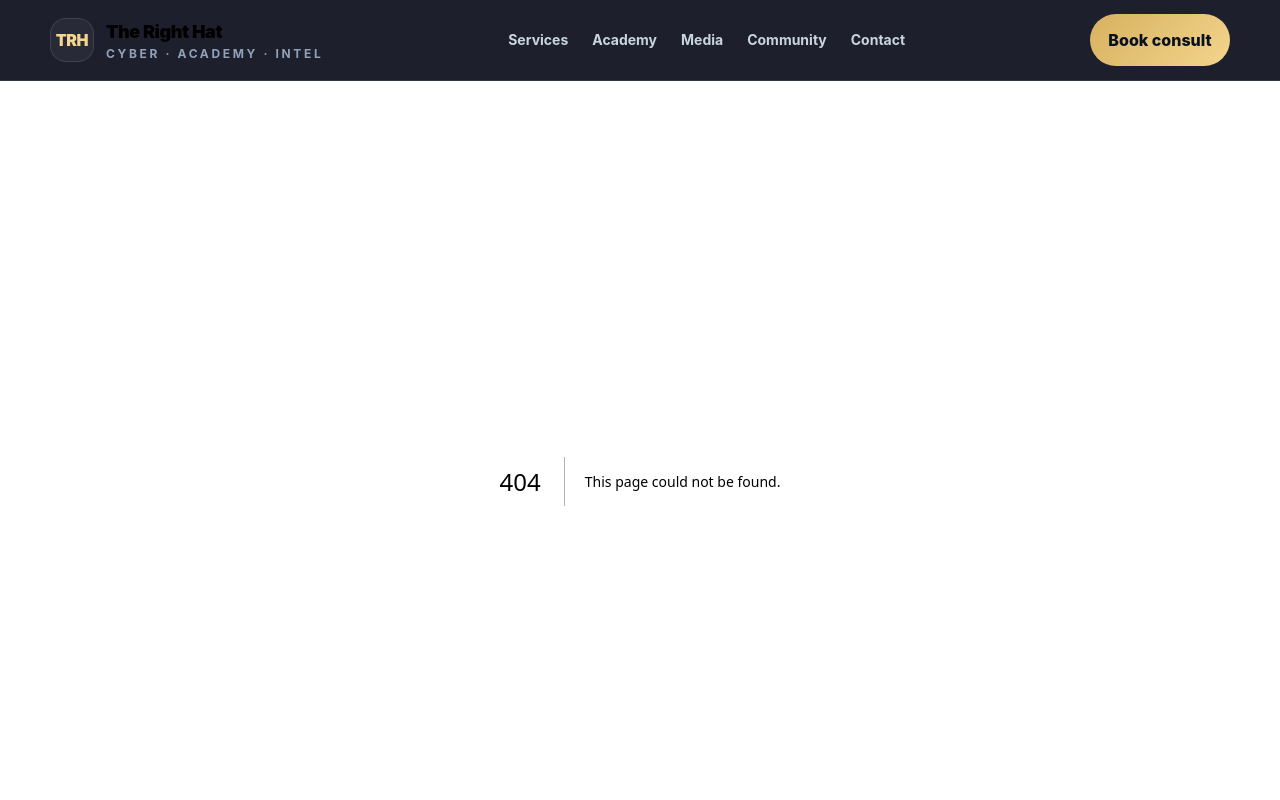
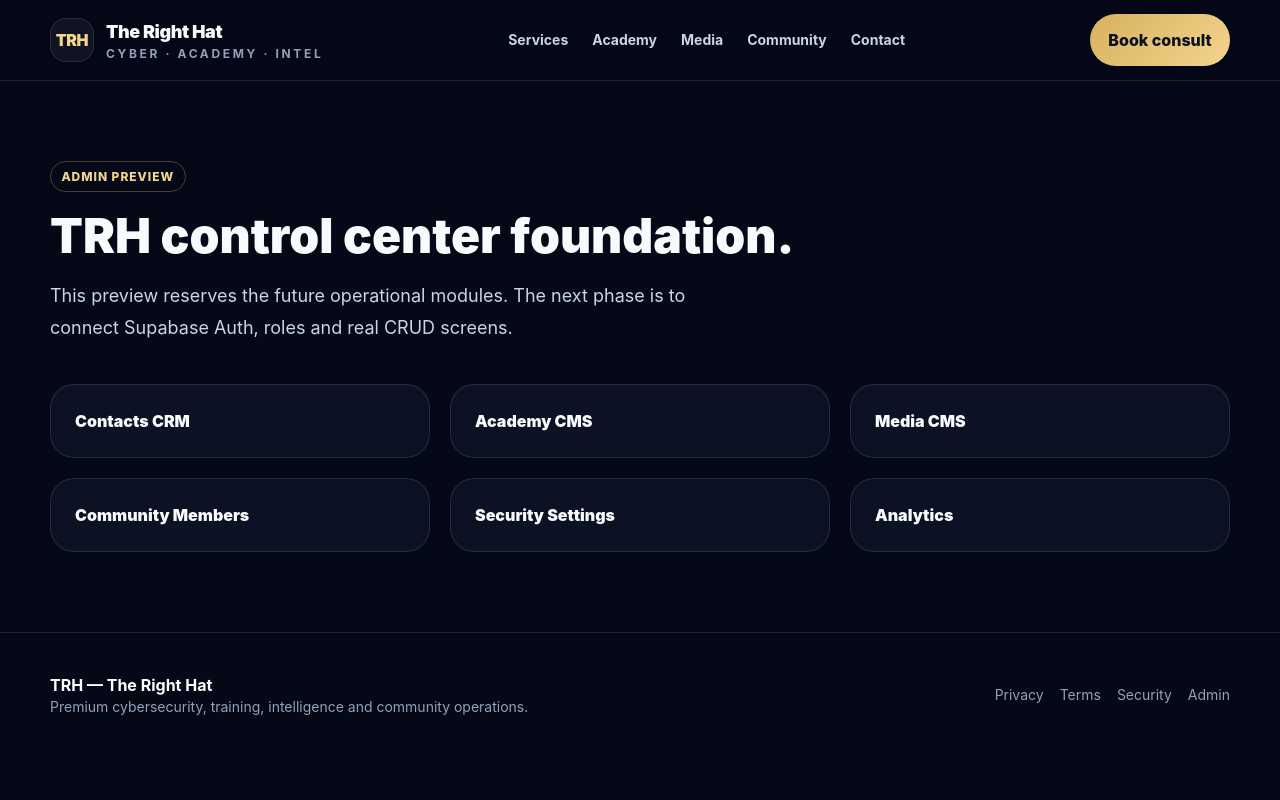
Before and after one commit to SeeDev-K/The-Right-Hat, a Next.js app: page /admin in a window 1280 px wide. Before the commit this address had no page. Shown: the top 800 px of the page. Built offline with nearby package versions, Linux system fonts and the light colour scheme.

Commit message:
feat: add admin preview page

```diff
--- /dev/null
+++ b/app/admin/page.tsx
@@ -0,0 +1,18 @@
+export const metadata = { title: 'Admin Preview' }
+
+const modules = ['Contacts CRM', 'Academy CMS', 'Media CMS', 'Community Members', 'Security Settings', 'Analytics']
+
+export default function AdminPage() {
+  return (
+    <main className="py-20">
+      <div className="container">
+        <span className="badge">Admin preview</span>
+        <h1 className="mt-5 max-w-3xl text-5xl font-black">TRH control center foundation.</h1>
+        <p className="mt-5 max-w-2xl text-lg leading-8 text-slate-300">This preview reserves the future operational modules. The next phase is to connect Supabase Auth, roles and real CRUD screens.</p>
+        <div className="mt-10 grid gap-5 md:grid-cols-2 lg:grid-cols-3">
+          {modules.map((module) => <div key={module} className="card p-6 font-black">{module}</div>)}
+        </div>
+      </div>
+    </main>
+  )
+}
```
